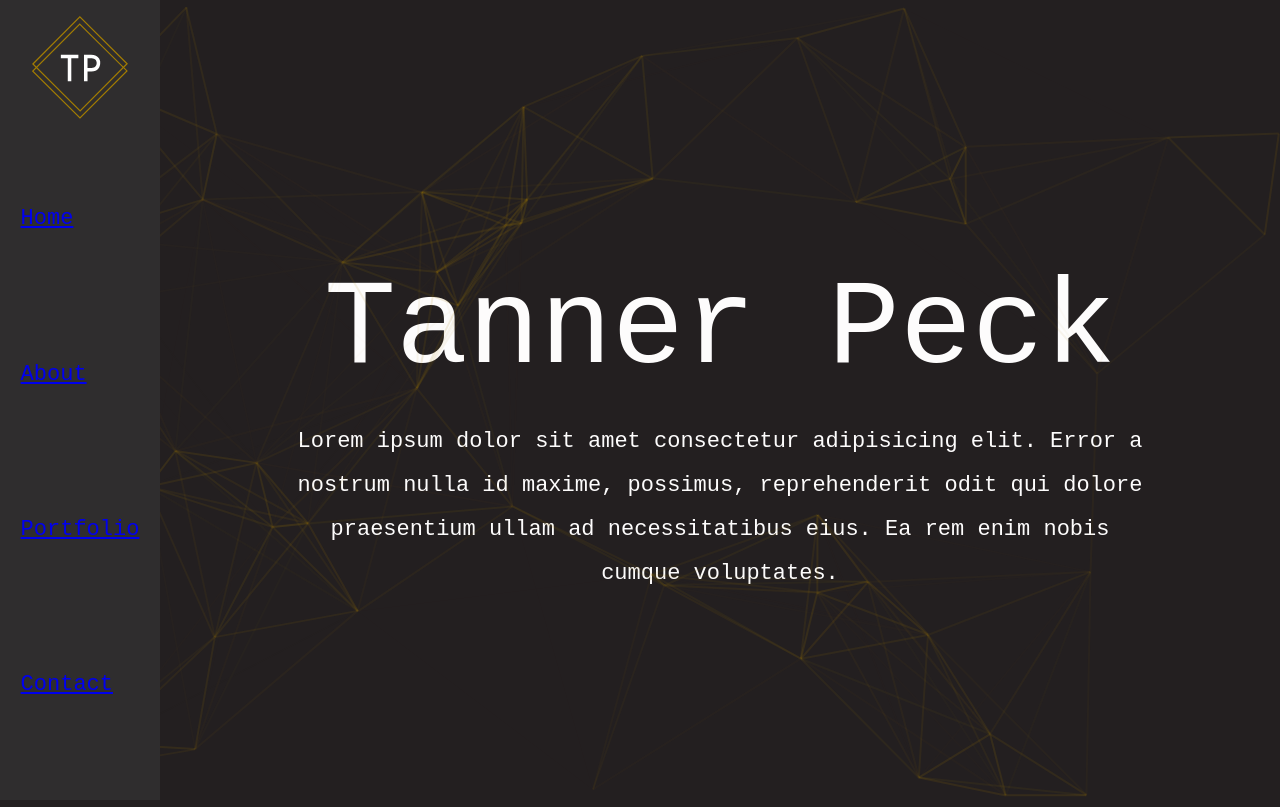
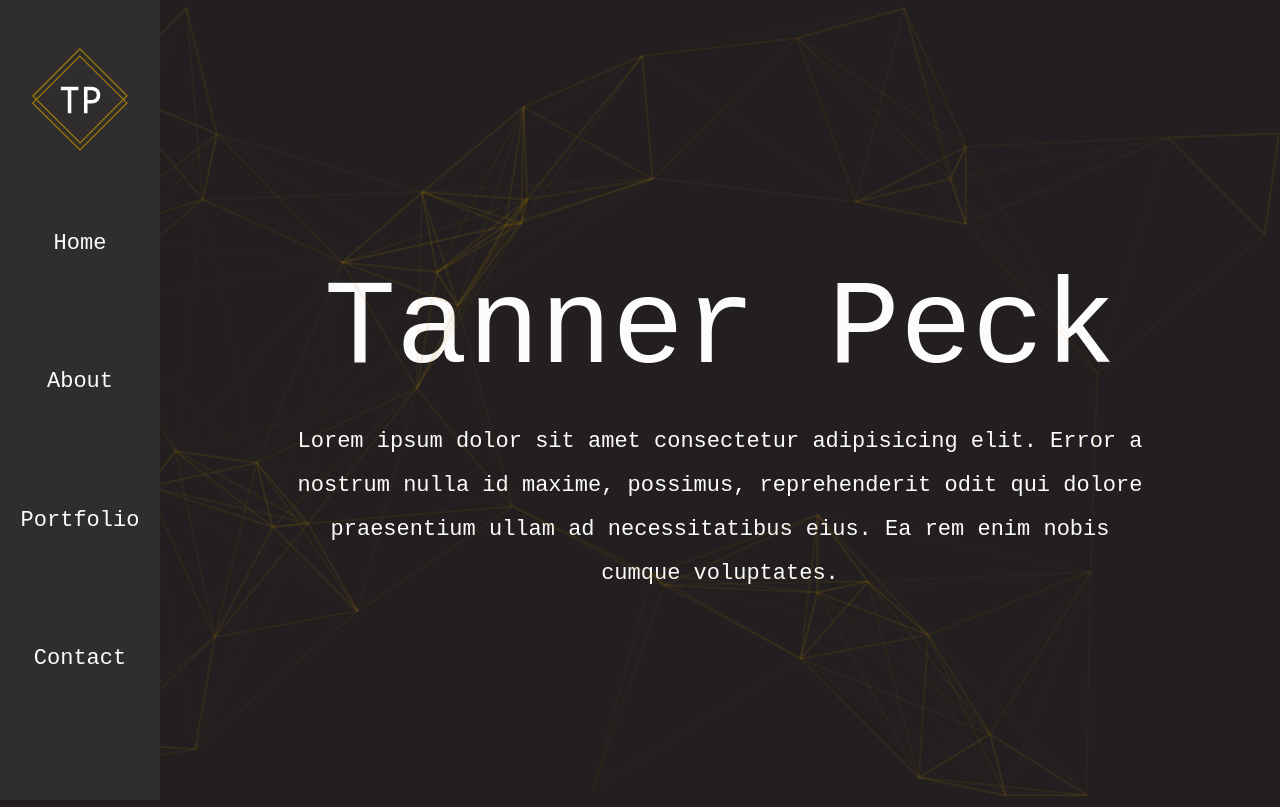
Before and after one commit to mpeck99/tanner-peck-portfolio, a SvelteKit app: page / in a window 1280 px wide. Built offline with nearby package versions, Linux system fonts and the light colour scheme.

Commit message:
fixing the size of the nav items

```diff
--- a/src/components/navigation.svelte
+++ b/src/components/navigation.svelte
@@ -1,4 +1,5 @@
 <script>
+	import { npm_config_engine_strict } from './../../.svelte-kit/ambient.d.ts';
   import { page } from '$app/stores';
   import {writable} from 'svelte/store';
   let pageUrl = $page.url.href.split('/');
@@ -18,6 +19,7 @@
 <style lang="scss">
   .site-nav {
     height: 100%;
+    width: 100%;
     display: flex;
     flex: 1;
 
@@ -30,8 +32,30 @@
       flex: 1;
 
       padding-left: 0;
+      margin: 5rem 0 0;
 
       list-style-type: none;
+
+      li {
+        display: flex;
+        justify-content: center;
+        align-items: center;
+
+        flex: 1;
+
+        margin-left:  -2.5rem;
+        margin-right: -2.5rem;
+      }
+
+      a {
+        height: 100%;
+        flex: 1;
+
+        text-decoration: none;
+        color: var(--clr-white);
+
+        text-align: center;
+      }
     }
   }
 
@@ -39,5 +63,7 @@
     width: 75%;
 
     grid-row: 1 / 2;
+
+    margin-top: 2rem;
   }
 </style>
```
